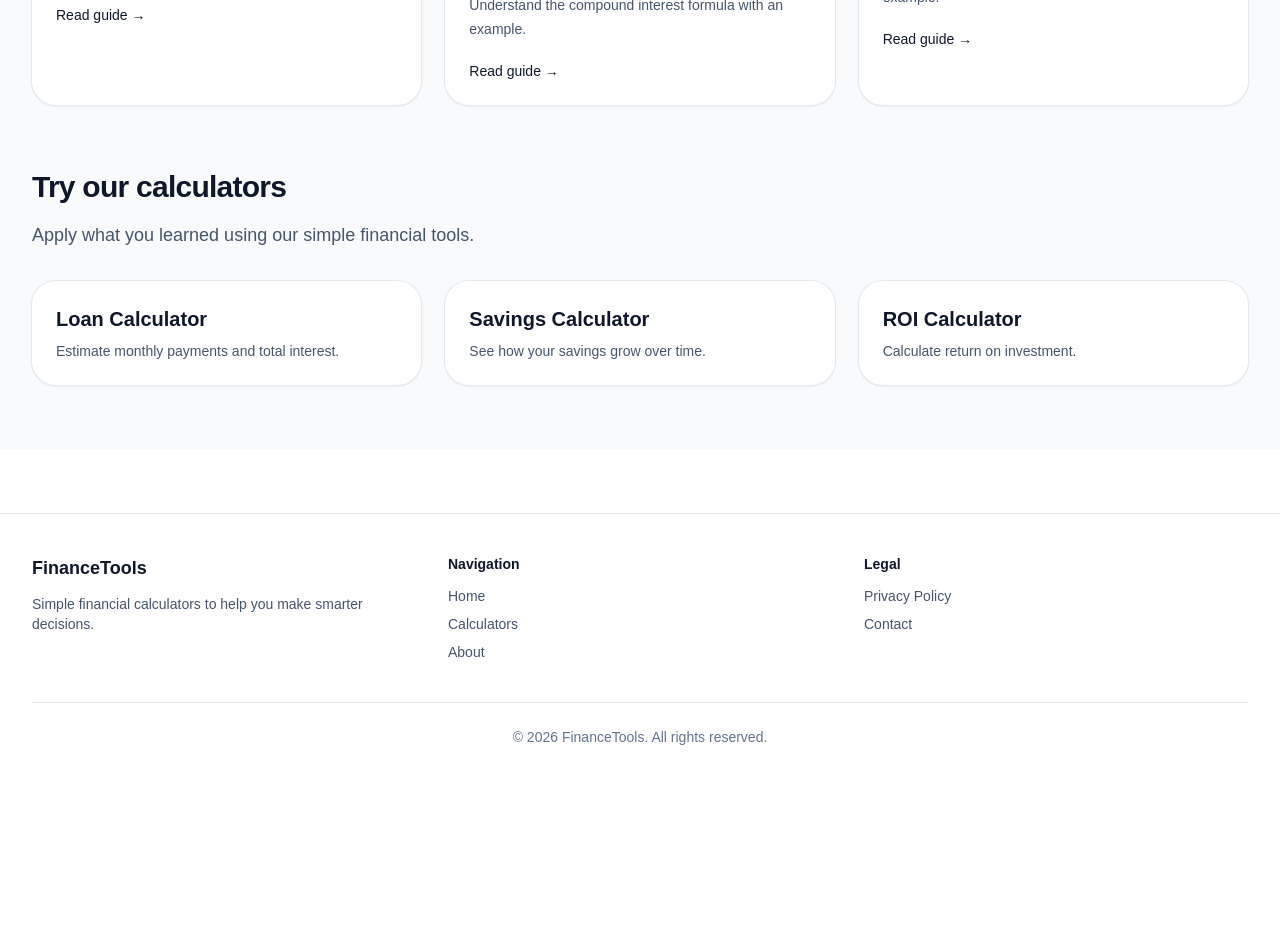
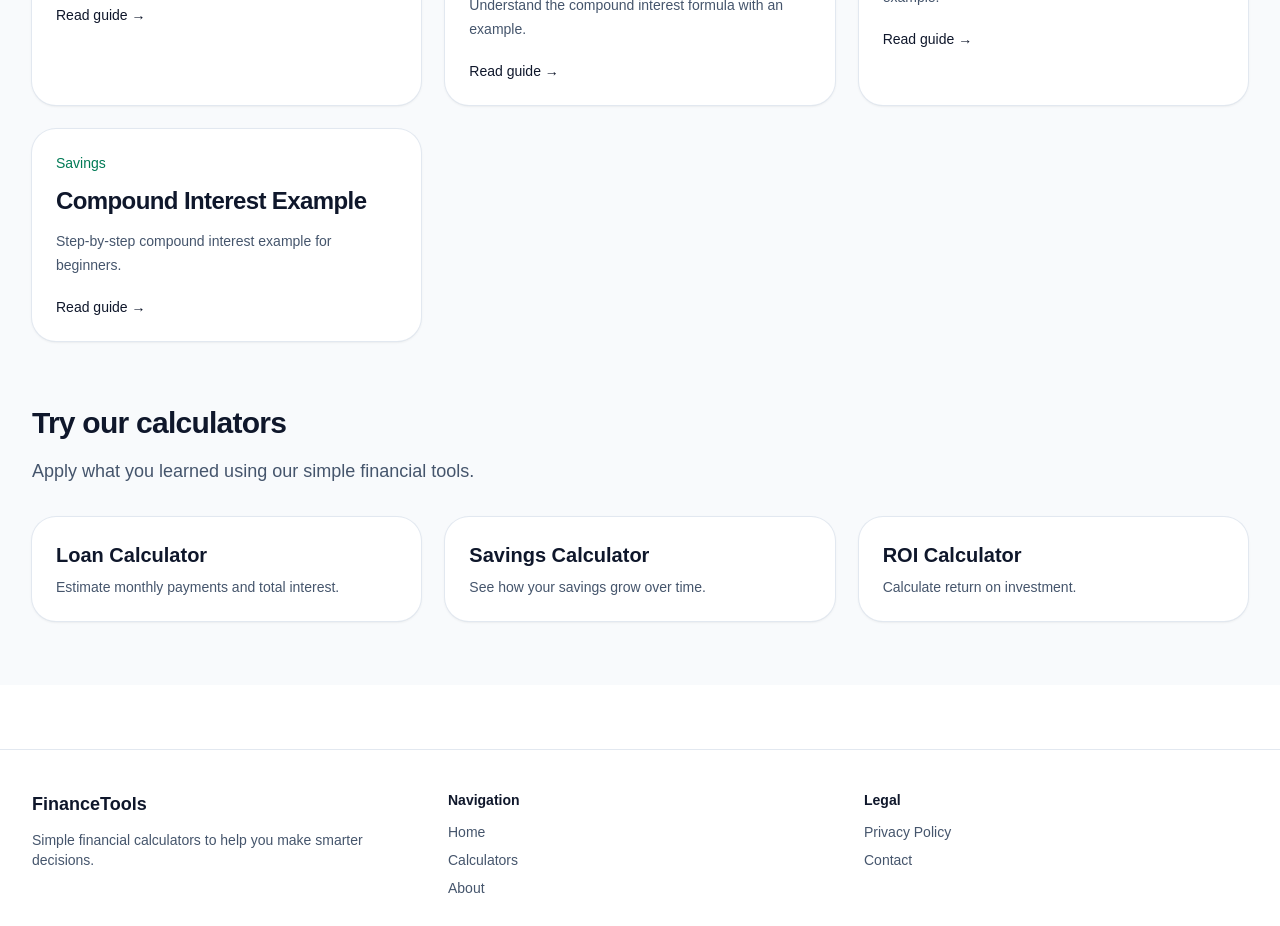
Before and after one commit to alameersam/finance-tools, a Next.js app: page /guides in a window 1280 px wide. Shown: the part 1320-2246 px from the top of the page. Before the commit the page ends 2107 px from the top, so only its background shows below. Built offline with nearby package versions, Linux system fonts and the light colour scheme.

Commit message:
add compound interest example article

```diff
--- a/app/guides/page.tsx
+++ b/app/guides/page.tsx
@@ -81,6 +81,12 @@ const guides = [
   description: "Step-by-step guide to calculate loan interest with example.",
   href: "/guides/how-to-calculate-loan-interest",
   category: "Loans",
+},
+{
+  title: "Compound Interest Example",
+  description: "Step-by-step compound interest example for beginners.",
+  href: "/guides/compound-interest-example",
+  category: "Savings",
 },
 ];
 
```
